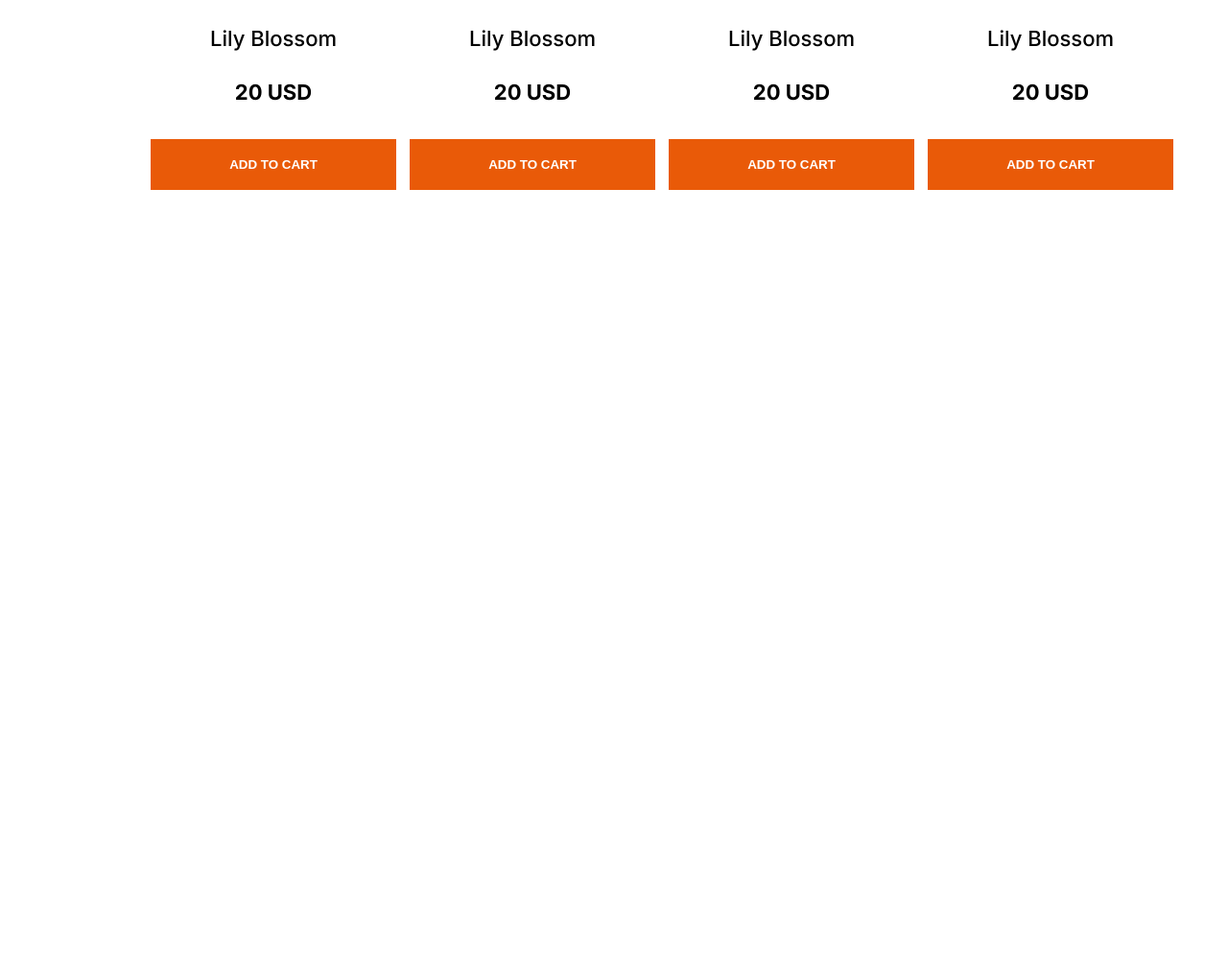
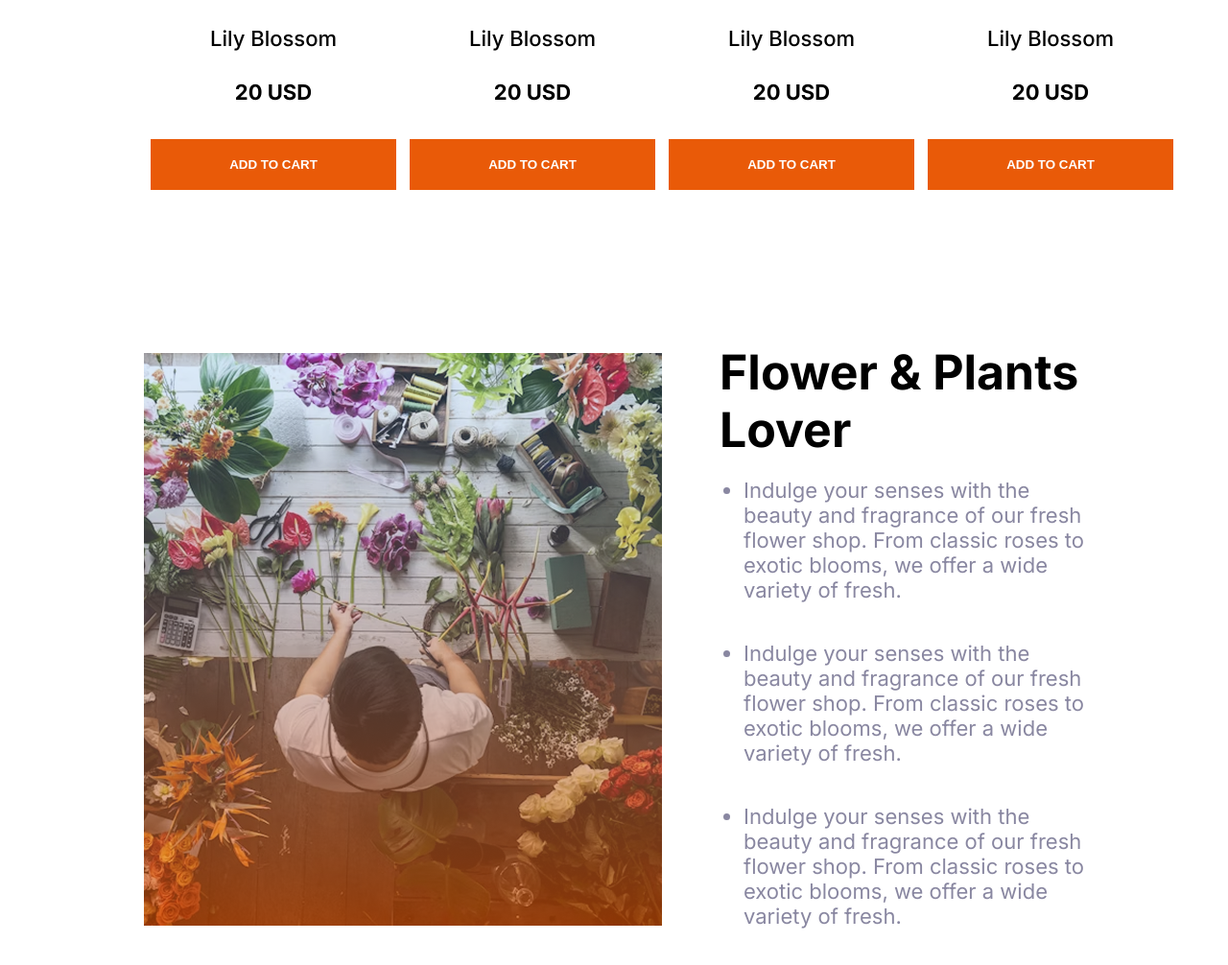
Before and after one commit to La-BibS/Assignment2, a plain HTML site: page index.html in a window 1280 px wide. Shown: the part 1893-2899 px from the top of the page at 96% size. Before the commit the page ends 2091 px from the top, so only its background shows below. Drawn offline with Linux system fonts and the light colour scheme.

Commit message:
plants lover done

```diff
--- a/index.html
+++ b/index.html
@@ -100,6 +100,36 @@
           </div>
         </div>
       </section>
+      <section class="plant-lover">
+        <div class="lover-container">
+          <div>
+            <img src="assets/flower-store.png" alt="" />
+          </div>
+          <div class="lover-text">
+            <h3>
+              Flower & Plants <br />
+              Lover
+            </h3>
+            <ul>
+              <li>
+                Indulge your senses with the beauty and fragrance of our fresh
+                flower shop. From classic roses to exotic blooms, we offer a
+                wide variety of fresh.
+              </li>
+              <li>
+                Indulge your senses with the beauty and fragrance of our fresh
+                flower shop. From classic roses to exotic blooms, we offer a
+                wide variety of fresh.
+              </li>
+              <li>
+                Indulge your senses with the beauty and fragrance of our fresh
+                flower shop. From classic roses to exotic blooms, we offer a
+                wide variety of fresh.
+              </li>
+            </ul>
+          </div>
+        </div>
+      </section>
     </main>
   </body>
 </html>
--- a/styles.css
+++ b/styles.css
@@ -104,3 +104,27 @@ nav ul li a {
   cursor: pointer;
   width: 95%;
 }
+/* plant lover styles */
+.plant-lover {
+  margin: 150px;
+}
+.lover-container {
+  display: flex;
+  justify-content: space-between;
+  column-gap: 60px;
+  align-items: center;
+}
+.lover-text h3 {
+  font-weight: 700;
+  font-size: 50px;
+  padding-top: 10px;
+}
+.lover-text ul li {
+  font-weight: 400;
+  font-size: 22px;
+  color: #8987a1;
+  padding: 20px 0;
+}
+.lover-text ul {
+  margin-left: 25px;
+}
```
